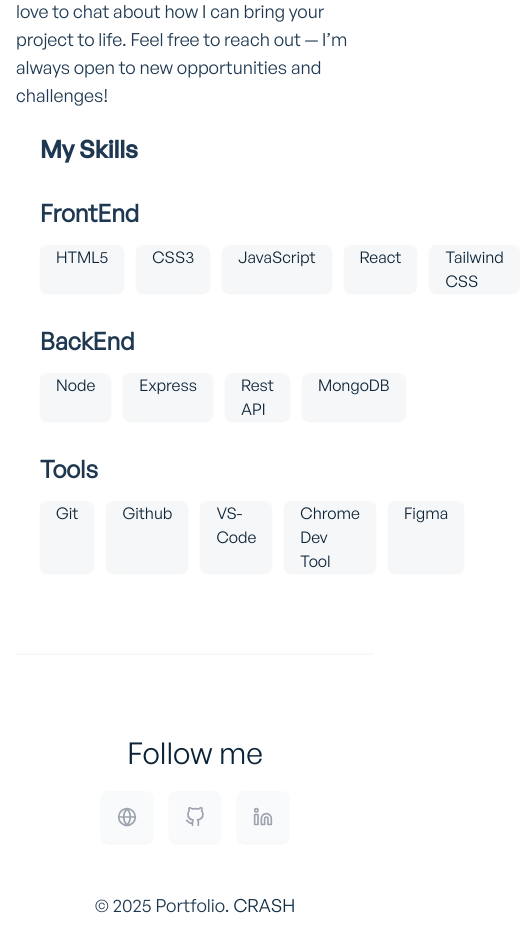
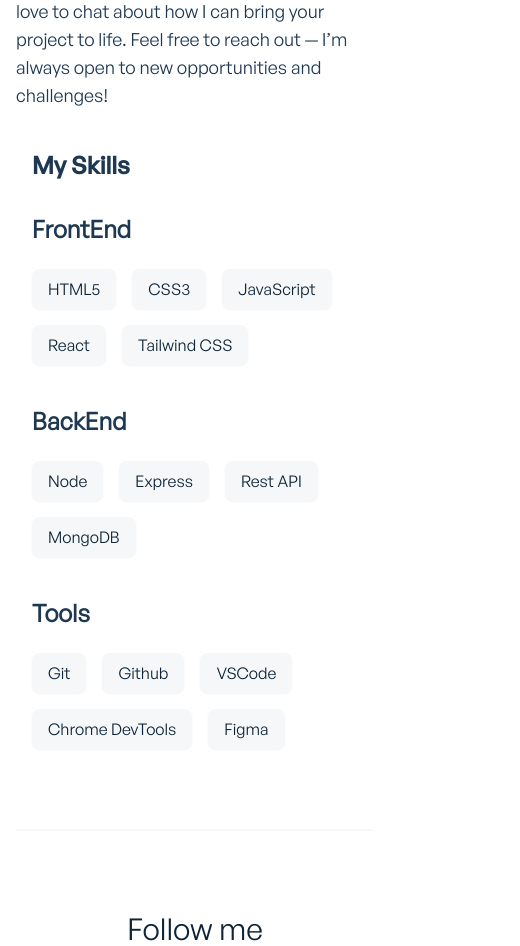
Before and after one commit to Crash91fr/Projet8_Portfolio, a React (Create React App) app: page /about in a window 390 px wide. Shown: the part 1180-2126 px from the top of the page, 520 px wide, since content can reach past the window. Built offline with nearby package versions, Linux system fonts and the light colour scheme.

Commit message:
ajout responsive skills

```diff
--- a/src/components/about/MySkills.jsx
+++ b/src/components/about/MySkills.jsx
@@ -4,20 +4,22 @@
     const skillsData = {
       FrontEnd: ["HTML5", "CSS3", "JavaScript", "React", "Tailwind CSS"],
       BackEnd: ["Node", "Express","Rest API", "MongoDB"],
-      Tools: ["Git", "Github", "VS-Code", "Chrome Dev Tool", "Figma"],
+      Tools: ["Git", "Github", "VSCode", "Chrome DevTools", "Figma"],
     };
 
     return (
-        <div className="max-w-4xl mx-auto px-6">
-          <p className="font-general-medium text-2xl sm:text-4xl mt-6 mb-8 text-ternary-dark dark:text-ternary-lightxt-3xl sm:text-4xl font-bold text-primary-dark dark:text-primary-light">
+      <div>
+        <div className="w-full max-w-4xl mx-auto px-4">
+          <p className="font-general-medium text-2xl sm:text-4xl mt-10 mb-8 text-ternary-dark dark:text-ternary-light font-bold text-primary-dark dark:text-primary-light">
             My Skills
           </p>
-          <div className="space-y-8">
+          <div>
             {Object.entries(skillsData).map(([title, skills]) => (
               <SkillGroup key={title} title={title} skills={skills} />
             ))}
           </div>
         </div>
+      </div>
     );
   };
 
--- a/src/components/about/SkillGroup.jsx
+++ b/src/components/about/SkillGroup.jsx
@@ -1,22 +1,31 @@
 const SkillGroup = ({ title, skills }) => {
 
+  const chunkedSkills = [];
+  for (let i = 0; i < skills.length; i += 3) {
+    chunkedSkills.push(skills.slice(i, i + 3));
+  }
+
   return (
-      <div className="mb-8">
-        <p className="font-general-regular text-2xl font-semibold text-ternary-dark dark:text-ternary-light mb-4">
+    <div className="mb-10">
+      <p className="font-general-regular text-2xl font-semibold text-ternary-dark dark:text-ternary-light mt-6 mb-6">
         {title}
       </p>
-        <div className="flex flex-wrap gap-3">
-          {skills.map((skill, index) => (
+      <div className="font-general-regular w-full sm:w-3/4">
+        {chunkedSkills.map((chunk, rowIndex) => (
+          <div key={rowIndex} className="flex gap-4 mb-4">
+            {chunk.map((skill, index) => (
               <span
                 key={index}
-              className="bg-ternary-light dark:bg-ternary-dark px-4 py-4 rounded-lg shadow-sm font-general-regular text-primary-dark dark:text-primary-light"
+                className="bg-ternary-light dark:bg-ternary-dark px-4 py-2 rounded-lg shadow-sm text-primary-dark dark:text-primary-light"
               >
                 {skill}
               </span>
+            ))}
+          </div>
         ))}
       </div>
     </div>
   );
 };
 
-  export default SkillGroup
+export default SkillGroup;
```
Lines whose indentation alone changed are shown as unchanged.
